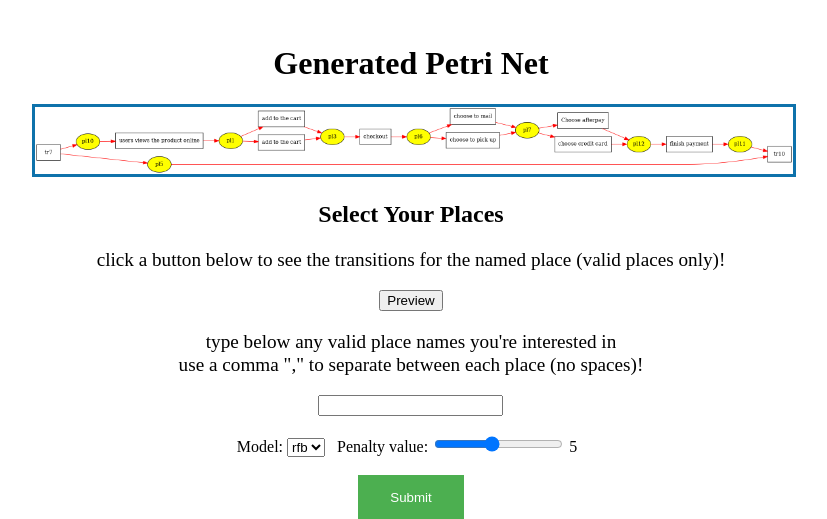
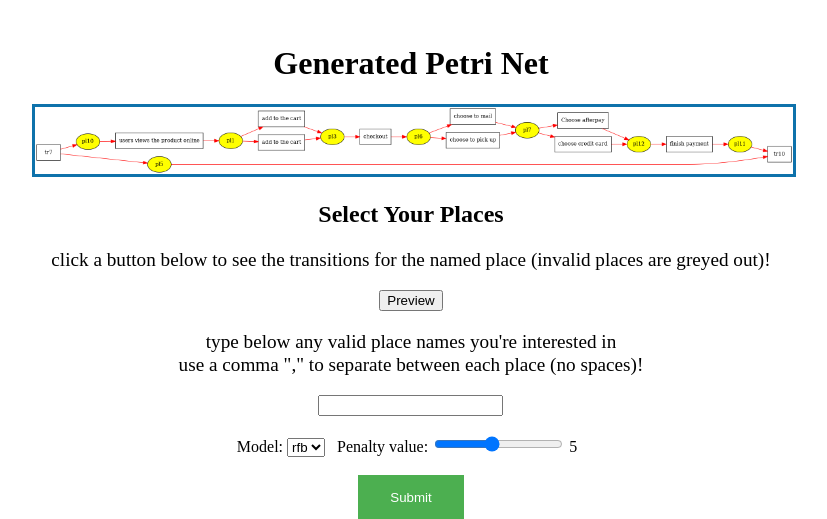
Before and after one commit to jblair117/FrequencyChanges, a Flask app: template application/templates/petri_net.html in a window 1280 px wide. Shown: the part 64-583 px from the top of the page, without its empty margins (229-1056 px from the left). Run offline with Flask 2, Linux system fonts and the light colour scheme; the template is opened without the code that fills it, so the values that code supplies are empty; some libraries are stand-ins or nearby versions.

Commit message:
place buttons are now in order

```diff
--- a/application/templates/petri_net.html
+++ b/application/templates/petri_net.html
@@ -41,8 +41,10 @@
 
         function myFunc(places_var) {
             if (generate_button == false){
+                // console.log(places_var);
                 const tmp = places_var.replace("{","").replace("}","");
-                const places_list = tmp.split(",");
+                let places_list = tmp.split(", ").sort();
+                // console.log(places_list);
                 // alert(final_marking_name);
 
                 // alert(places_list)
@@ -102,7 +104,7 @@
 
             <!-- <h3>Here is Preview</h3> -->
             <!-- <button id="clickme" onclick="changeImage();">Click to change image!</button> -->
-            <p style = "font-size: 120%; line-height: 120%;">click a button below to see the transitions for the named place (valid places only)!
+            <p style = "font-size: 120%; line-height: 120%;">click a button below to see the transitions for the named place (invalid places are greyed out)!
             </p>
             <button id="preview" onclick="myFunc('{{ places }}');">Preview </button>
             <!-- <button id="origin_clickme" onclick="changeOriImage();">The original Image</button> -->
```
